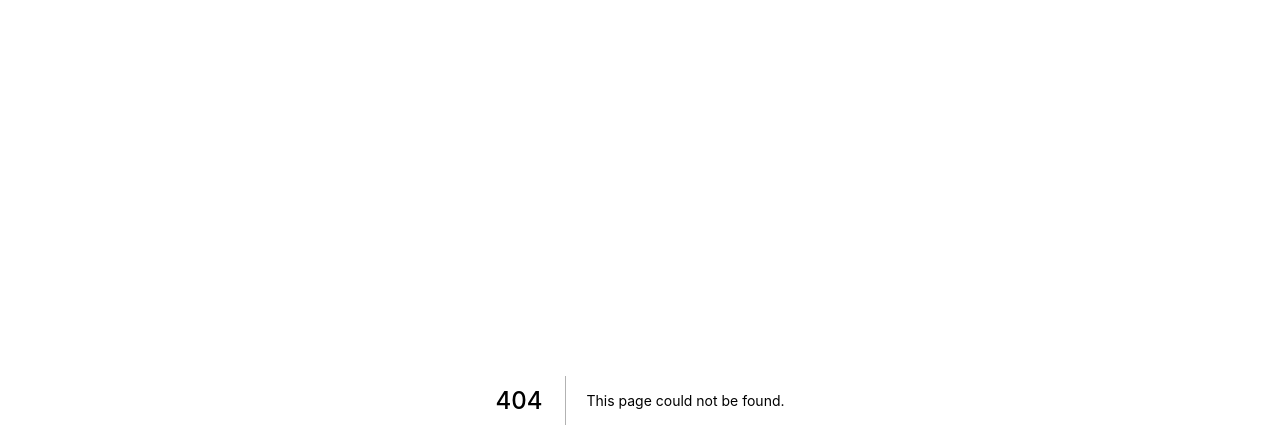
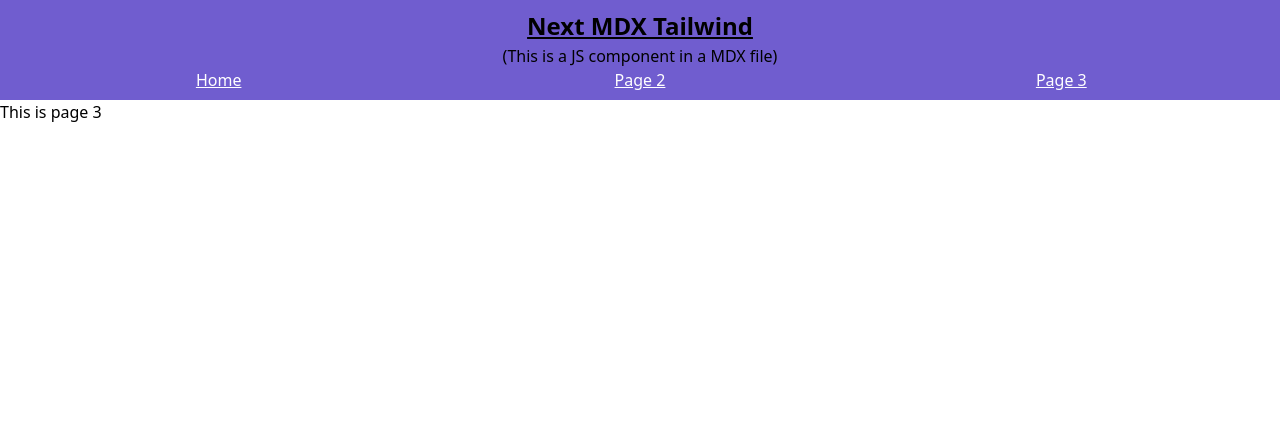
Before and after one commit to ZachScroggins/next-mdx, a Next.js app: page /page3 in a window 1280 px wide. Before the commit this address had no page. Shown: the top 448 px of the page. Built offline with nearby package versions, Linux system fonts and the light colour scheme.

Commit message:
Layout and style

```diff
--- a/components/ExampleContent.mdx
+++ b/components/ExampleContent.mdx
@@ -1,6 +1,8 @@
 import { useState } from 'react';
 
 <h1>{props.title}</h1>
+
+<!-- MDX -->
 
 ## _This_ is MDX!
 
@@ -12,7 +14,11 @@ Lorem ipsum, dolor sit amet consectetur adipisicing elit. Ut aperiam quae modi n
 
 Lorem ipsum dolor sit amet consectetur, adipisicing elit. Non magnam corporis nobis facilis soluta, autem sequi dolorem odit alias neque, provident adipisci ea corrupti laboriosam sed, minima iste nemo. Unde numquam ratione eaque beatae, aperiam quo repudiandae pariatur cupiditate architecto.
 
-<h2 style={{ color: 'purple' }}>
+---
+
+<!-- JSX -->
+
+<h2 className='text-primary' style={{ fontWeight: 'bold' }}>
   <em>This</em> is JSX!
 </h2>
 
@@ -25,7 +31,7 @@ export const Counter2 = () => {
     <>
       {/* <button onClick={handleIncrease}>increase</button> */}
       <button
-        className='bg-primary rounded px-2 py-1 text-white'
+        className='bg-primary rounded px-2 py-1 text-white hover:bg-primary-light focus:outline-none'
         onClick={() => setCount(count + 1)}
       >
         Clicked {count} times
@@ -34,7 +40,9 @@ export const Counter2 = () => {
   );
 };
 
-### Click me :point_right: <Counter2 />
+<h3 className='text-primary '>
+  Click me 👉 <Counter2 />
+</h3>
 
 <p className='text-primary'>
   Lorem ipsum dolor sit amet consectetur adipisicing elit. Accusamus alias
--- /dev/null
+++ b/components/HOneExample.mdx
@@ -0,0 +1,5 @@
+# This is a mdx h1 :alien:
+
+<span>👆 With the {props.type} provider</span>
+
+---
--- /dev/null
+++ b/components/HeaderNav.js
@@ -0,0 +1,29 @@
+import Link from 'next/link';
+
+const HeaderNav = props => {
+  return (
+    <div className='bg-primary text-center p-2 sticky top-0 left-0'>
+      <h1 className='text-2xl font-semibold underline'>Next MDX Tailwind</h1>
+      <p>{props.content}</p>
+      <div className='flex'>
+        <div className='w-1/3'>
+          <Link href='/'>
+            <a className='text-white underline'>Home</a>
+          </Link>
+        </div>
+        <div className='w-1/3'>
+          <Link href='/page2'>
+            <a className='text-white underline'>Page 2</a>
+          </Link>
+        </div>
+        <div className='w-1/3'>
+          <Link href='/page3'>
+            <a className='text-white underline'>Page 3</a>
+          </Link>
+        </div>
+      </div>
+    </div>
+  );
+};
+
+export default HeaderNav;
--- a/components/JSComp.js
+++ /dev/null
@@ -1,11 +0,0 @@
-import React from 'react';
-
-const JSComp = props => {
-  return (
-    <div className='bg-blue-500'>
-      <h1 className='text-xl'>{props.content}</h1>
-    </div>
-  );
-};
-
-export default JSComp;
--- a/pages/index.mdx
+++ b/pages/index.mdx
@@ -1,39 +1,14 @@
 import { useState } from 'react';
 import ExampleContent from '../components/ExampleContent.mdx';
-import JSComp from '../components/JSComp';
+import HeaderNav from '../components/HeaderNav';
 
-<ExampleContent title={'MDX with Tailwind Default Styling'} />
+<HeaderNav content={'(This is a JS component in a MDX file)'} />
 
-,
-
-,
-
-,
-
-,
-
-,
-
-,
-
-,
-
-<JSComp content={'This is a JS component in a MDX file'} />
-
-,
-
-,
-
-,
-
-,
-
-,
-
-,
-
-,
-
-<div className='markdown-body'>
-  <ExampleContent title={'MDX with Tailwind Github wrapper'} />
+<div className='md:flex'>
+  <div className='md:w-1/2 p-6'>
+    <ExampleContent title={'MDX with Tailwind Default Styling'} />
+  </div>
+  <div className='md:w-1/2 p-6 markdown-body'>
+    <ExampleContent title={'MDX with Tailwind Github wrapper'} />
+  </div>
 </div>
--- a/pages/page2.js
+++ b/pages/page2.js
@@ -1,12 +1,36 @@
 import React from 'react';
+import { MDXProvider } from '@mdx-js/react';
+import HOneExample from '../components/HOneExample.mdx';
+import HeaderNav from '../components/HeaderNav';
 
-const fart = () => {
+const greenH1 = {
+  h1: props => <h1 className='text-3xl text-green-600' {...props} />,
+};
+const blueH1 = {
+  h1: props => <h1 className='text-3xl text-blue-600' {...props} />,
+};
+const redH1 = {
+  h1: props => <h1 className='text-3xl text-red-600' {...props} />,
+};
+
+const page2 = () => {
   return (
-    <div className='bg-gray-600'>
-      <p>p</p>
-      <h1>1</h1>
+    <div>
+      <HeaderNav content={'(This is a JS component in a JSX file)'} />
+      <HOneExample type={'default'} />
+      <h1>JSX h1 with no className</h1>
+      <h1 className='text-3xl'>This is a JSX h1 💯</h1>
+      <MDXProvider components={greenH1}>
+        <HOneExample type={'green'} />
+        <MDXProvider components={blueH1}>
+          <HOneExample type={'nested blue'} />
+        </MDXProvider>
+      </MDXProvider>
+      <MDXProvider components={redH1}>
+        <HOneExample type={'red'} />
+      </MDXProvider>
     </div>
   );
 };
 
-export default fart;
+export default page2;
--- /dev/null
+++ b/pages/page3.mdx
@@ -0,0 +1,5 @@
+import HeaderNav from '../components/HeaderNav';
+
+<HeaderNav content={'(This is a JS component in a MDX file)'} />
+
+# This is page 3
--- a/styles/index.css
+++ b/styles/index.css
@@ -1,7 +1,7 @@
 @tailwind base;
 
-/* hr {
-  @apply my-4;
+/* h1 {
+  @apply text-5xl;
 } */
 
 @tailwind components;
```
